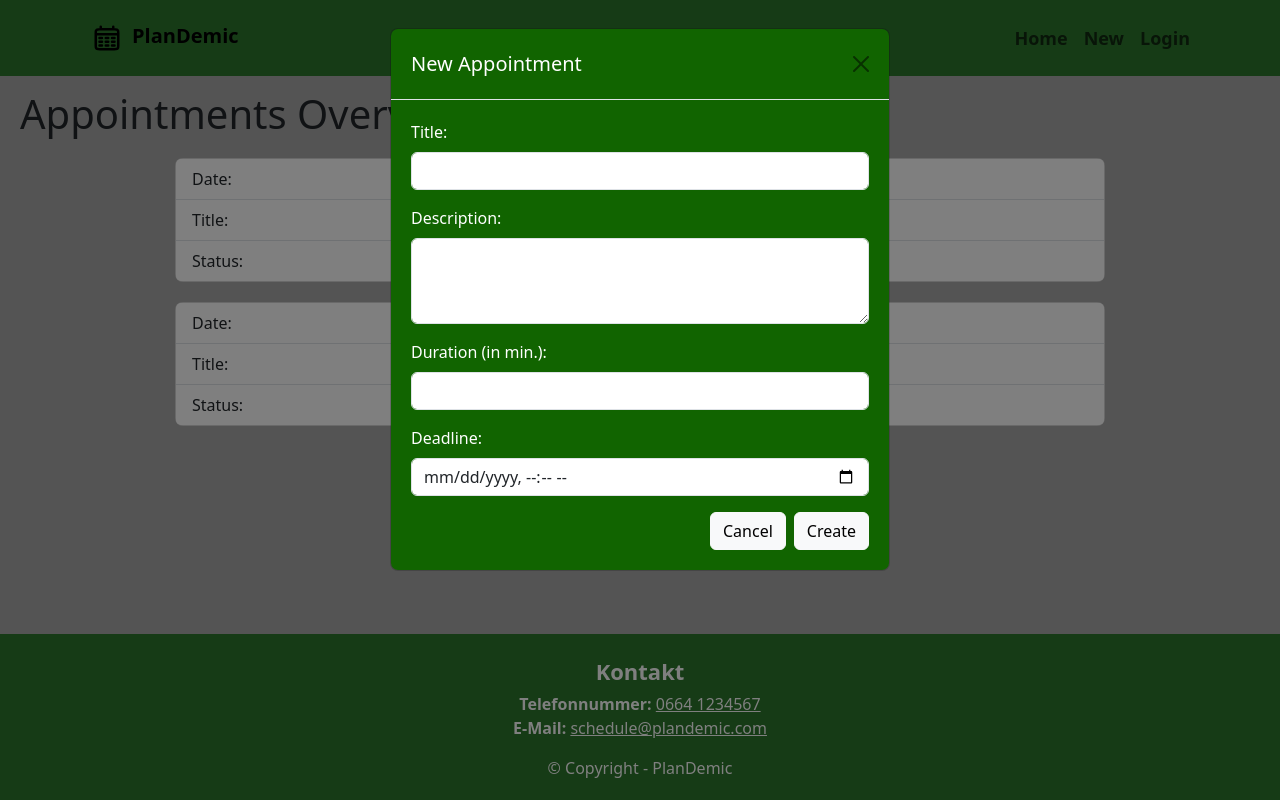
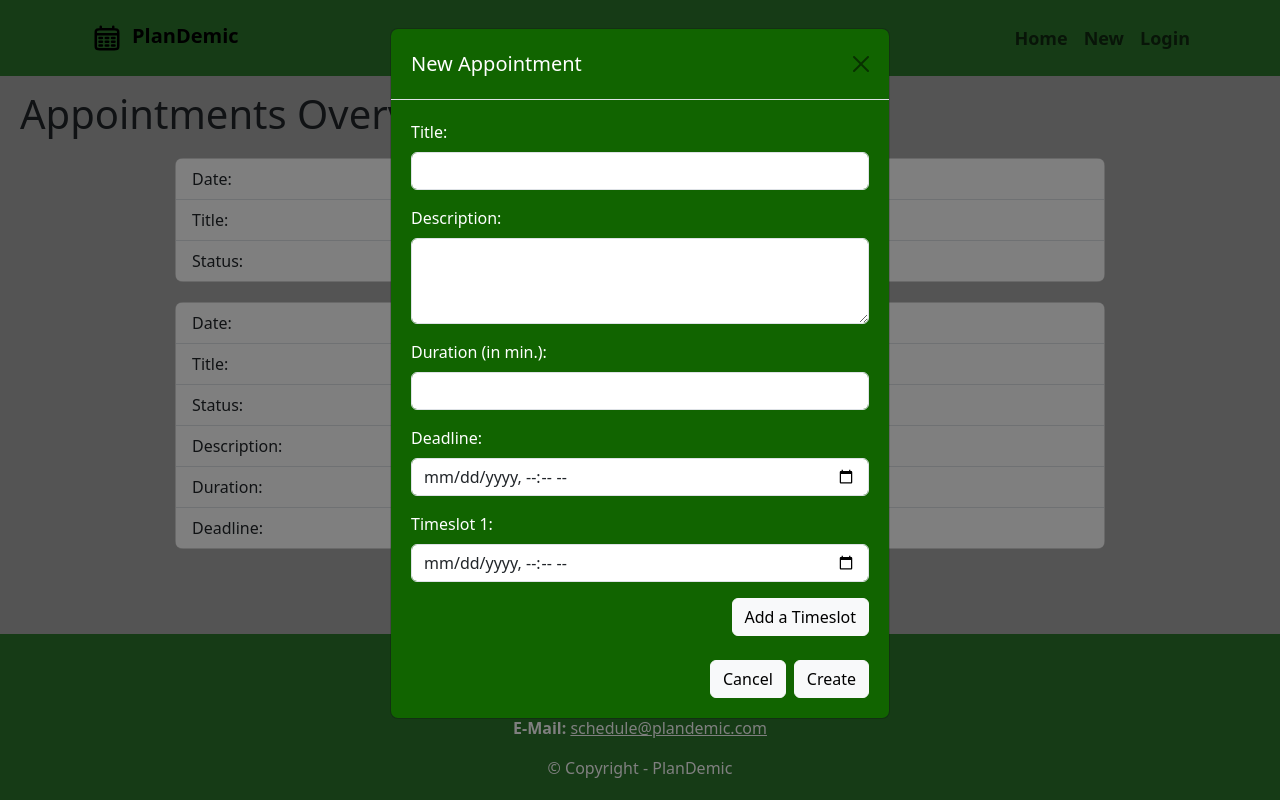
Before and after one commit to LukeStarlord349/Qodana_WebScriptingProjekt2024, a PHP site: page / in a window 1280 px wide, after a click on "New". Run offline with PHP 8.4, Linux system fonts and the light colour scheme.

Commit message:
Add timeslot funktioniert

```diff
--- a/frontend/index.php
+++ b/frontend/index.php
@@ -59,6 +59,9 @@
             <li class="list-group-item">Date:</li>
             <li class="list-group-item">Title:</li>
             <li class="list-group-item">Status:</li>
+            <li class="list-group-item">Description:</li>
+            <li class="list-group-item">Duration:</li>
+            <li class="list-group-item">Deadline:</li>
         </ul>
     </div>
 
@@ -110,7 +113,7 @@
                         </div>
                         <div class="mb-3">
                             <label for="registerPassword2" class="form-label">Repeat Password</label>
-                            <input type="password" class="form-control" id="registerPassword"> <br>
+                            <input type="password" class="form-control" id="registerPassword2"> <br>
                         </div>
                         <button type="submit" id="registerButton" class="btn btn-light">Register</button>
                     </form>
@@ -147,9 +150,18 @@
                             <label for="deadline" class="form-label">Deadline:</label>
                             <input type="datetime-local" class="form-control" id="deadline" name="deadline">
                         </div>
+                        <div class="mb-3">
+                            <label for="timeslot1" class="form-label">Timeslot 1:</label>
+                            <input type="datetime-local" class="form-control" id="timeslot1" name="timeslot1">
+                        </div>
+                        <!-- Hier wird ein weiterer Timeslot eingegfügt -->
+                        <span id="timeslots"></span>
                         <div class="d-grid gap-2 d-md-flex justify-content-md-end">
-                            <button type="button" class="btn btn-light" data-bs-dismiss="modal"><i class="far fa-window-close"></i> Cancel</button>
-                            <button type="button" class="btn btn-light" id="sendAppoint"><i class="fas fa-sign-in-alt"></i> Create</button>
+                            <button type="button" class="btn btn-light" id="addNewTimeslot">Add a Timeslot</button>
+                        </div> <br>
+                        <div class="d-grid gap-2 d-md-flex justify-content-md-end">
+                            <button type="button" class="btn btn-light" data-bs-dismiss="modal"></i> Cancel</button>
+                            <button type="button" class="btn btn-light" id="sendAppoint"></i> Create</button>
                         </div>
                     </form>
                 </div>
--- a/frontend/js/myScript.js
+++ b/frontend/js/myScript.js
@@ -1,14 +1,31 @@
+// Define utility functions here
+function addNewTimeslot(timeslotsCounter) {
+    console.log("Adding new timeslot", timeslotsCounter); // Logging to monitor the value
+    $("#timeslots").append(`
+    <div class="mb-3">
+        <label for="timeslot${timeslotsCounter}" class="form-label">Timeslot ${timeslotsCounter}:</label>
+        <input type="datetime-local" class="form-control" id="timeslot${timeslotsCounter}" name="timeslot${timeslotsCounter}">
+    </div>`);
+}
+
 $(document).ready(function() {
+    // DOM ready-dependent code here
 
-    // Event listener for opening the login modal
+    let timeslotsCounter = 1;
+
+    // Event listeners for UI elements
     $('#navLogin').on('click', function(event) {
-        event.preventDefault(); // To prevent the href action of the link
+        event.preventDefault();
         $('#loginModal').modal('show');
     });
 
-    // Event listener for opening the new appointment modal
     $('#navNew').on('click', function(event) {
-        event.preventDefault(); // To prevent the href action of the link
+        event.preventDefault();
         $('#newAppointmentModal').modal('show');
     });
+
+    $("#addNewTimeslot").on('click', function() {
+        timeslotsCounter++;
+        addNewTimeslot(timeslotsCounter); // Pass `timeslotsCounter` as an argument
+    });
 });
```
Also changed, not shown: Infos/WhatsApp Bild 2024-04-11 um 13.28.48_cb24c452.jpg (added), README.md.
